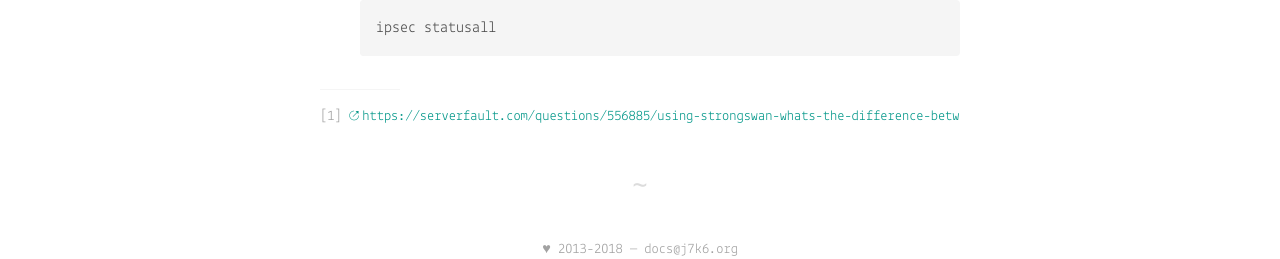
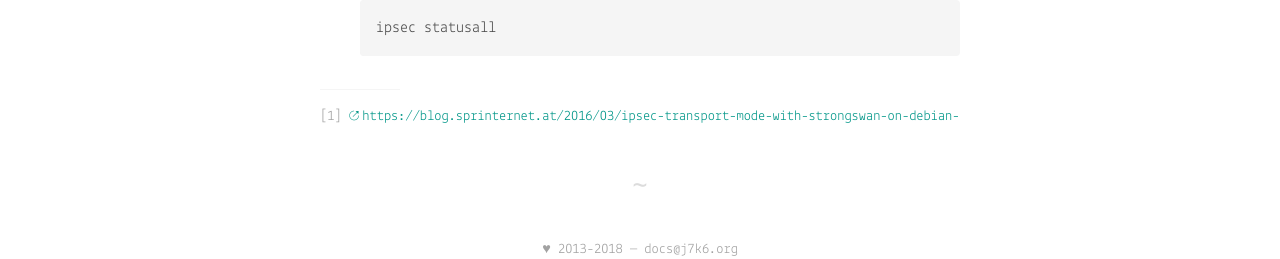
Before and after one commit to gh0st/docs.j7k6.org, a Jekyll site: the page built from _posts/2018-11-29-strongswan-ipsec-transport-mode-ubuntu.md, in a window 1280 px wide. Shown: the part 957-1216 px from the top of the page. Built offline with Jekyll 4.4.1, drawn with Linux system fonts in a browser that asks for light colours; some of the changed lines change nothing that is shown.

Commit message:
strongswan

````diff
--- a/_posts/2018-11-29-strongswan-ipsec-transport-mode-ubuntu.md
+++ b/_posts/2018-11-29-strongswan-ipsec-transport-mode-ubuntu.md
@@ -35,4 +35,4 @@ The configuration is exactly the same on both servers.
    ```
 
 ---
-1. <https://serverfault.com/questions/556885/using-strongswan-whats-the-difference-between-auto-add-and-auto-start>
+1. <https://blog.sprinternet.at/2016/03/ipsec-transport-mode-with-strongswan-on-debian-jessie/>
````
